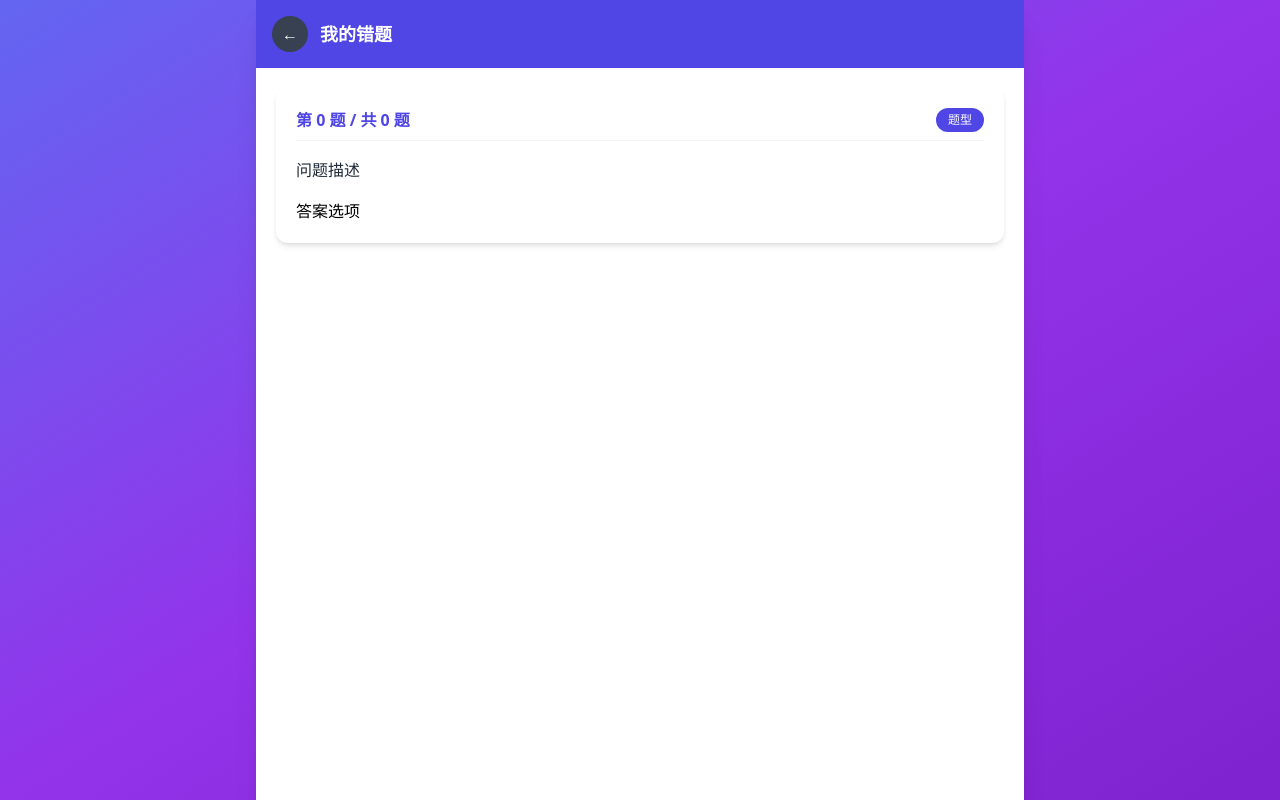
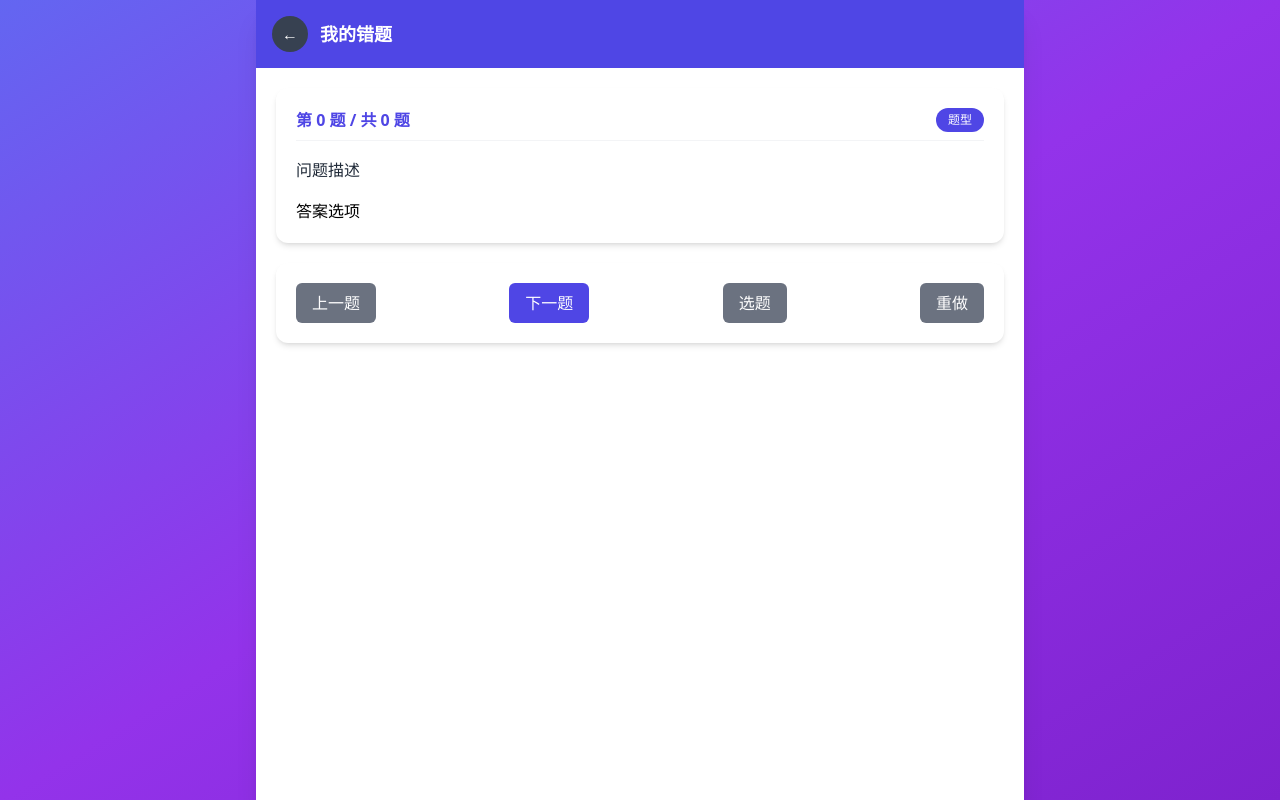
Before and after one commit to hekaiyou/RideHailingDriverExamination, a Django app: template ride_hailing_driver_examination/templates/wrong_questions.html in a window 1280 px wide. Run offline with Django 5.2, Linux system fonts and the light colour scheme; the template is opened without the code that fills it, so the values that code supplies are empty; some libraries are stand-ins or nearby versions.

Commit message:
模板-错题-按钮选项

```diff
--- a/ride_hailing_driver_examination/templates/wrong_questions.html
+++ b/ride_hailing_driver_examination/templates/wrong_questions.html
@@ -58,6 +58,13 @@
 
       <ul class="options space-y-3" id="optionsList">答案选项</ul>
 
+    </div>
+
+    <div class="controls flex flex-wrap gap-3 justify-between items-center p-5 m-5 bg-white rounded-xl shadow-md">
+      <button class="btn btn-secondary px-4 py-2 bg-gray-500 hover:bg-gray-600 text-white rounded-md" onclick="previousQuestion()">上一题</button>
+      <button class="btn btn-primary px-4 py-2 bg-indigo-600 hover:bg-indigo-700 text-white rounded-md" onclick="nextQuestion()">下一题</button>
+      <button class="btn btn-secondary px-4 py-2 bg-gray-500 hover:bg-gray-600 text-white rounded-md" onclick="showQuestionSelector()">选题</button>
+      <button class="btn btn-secondary px-4 py-2 bg-gray-500 hover:bg-gray-600 text-white rounded-md" onclick="redoQuestion()">重做</button>
     </div>
 
   </div>
```
